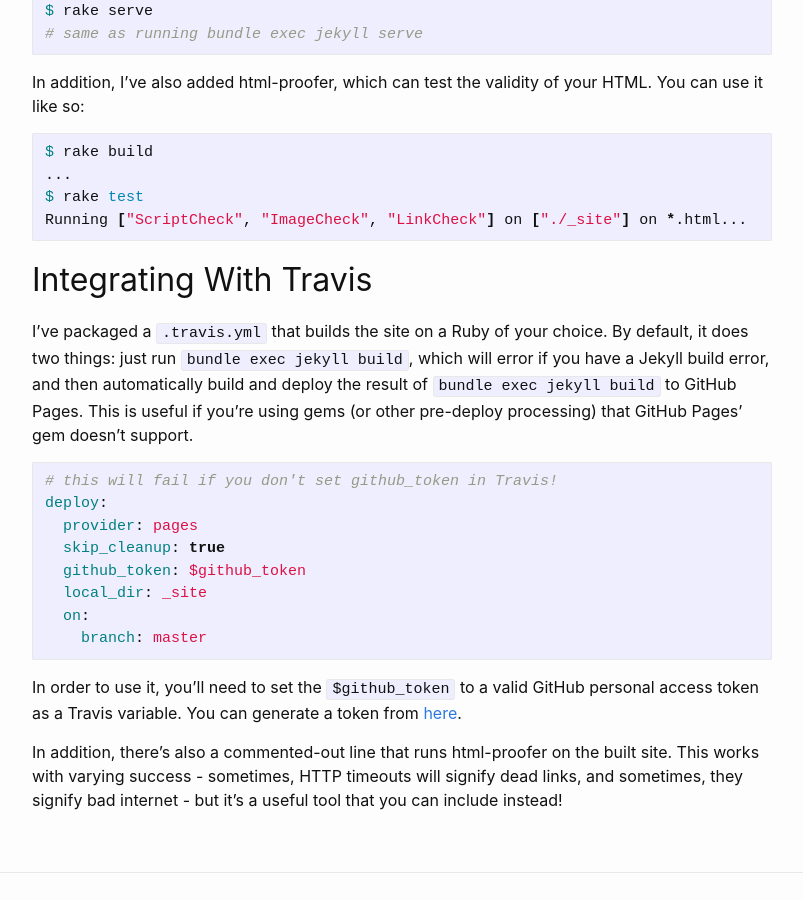
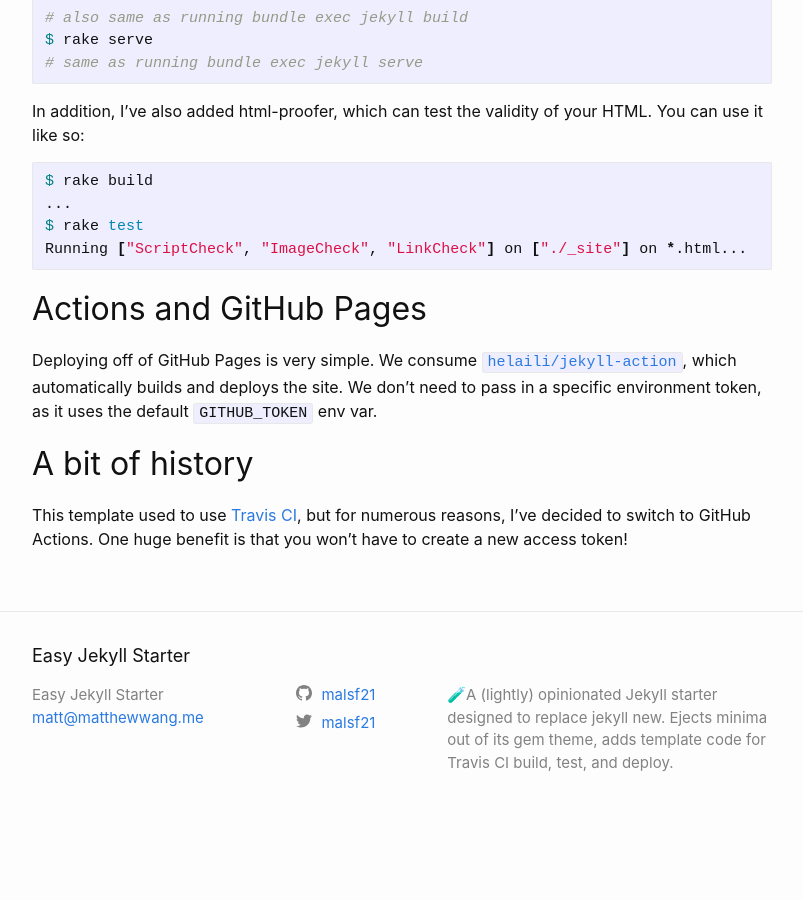
Before and after one commit to mattxwang/easy-jekyll-starter, a Jekyll site: the page built from _posts/2019-09-05-easy-jekyll-starter.markdown, in a window 1280 px wide and 900 px high, scrolled down 1819 px. Shown: the whole window, without its empty margins (238-1041 px from the left). Built offline with Jekyll 4.4.1, drawn with Linux system fonts in a browser that asks for light colours; after the commit the page ends 2653 px from its top, so only the background shows below that; some of the changed text lies outside the part shown.

Commit message:
Moves CI to GitHub Actions (#50)
!!

````diff
--- a/Gemfile
+++ b/Gemfile
@@ -33,3 +33,6 @@ end
 
 # Performance-booster for watching directories on Windows
 gem "wdm", "~> 0.1.1", :install_if => Gem.win_platform?
+
+# Adding webrick for Ruby 3+ users on mac
+gem 'webrick'
--- a/_posts/2019-09-05-easy-jekyll-starter.markdown
+++ b/_posts/2019-09-05-easy-jekyll-starter.markdown
@@ -11,7 +11,9 @@ Hey, thanks for using this starter template! I guess I should explain why this e
 This is a simple template repository for [Jekyll](https://jekyllrb.com). It does two simple things over `jekyll new ...`:
 
 * by default, ejects [minima](https://github.com/jekyll/minima) from its gem wrapper; this makes it easier to see what Jekyll is doing under the hood, and makes it easy to build your own theme
-* adds template code for [Travis CI](https://travis-ci.com), which uses [rake](https://github.com/ruby/rake) and optionally [html-proofer](https://github.com/gjtorikian/html-proofer) to check if the site built correctly, and auto-deploys the site to GitHub Pages
+* adds two workflows for GitHub Actions:
+  1. a test action that builds the site on PR/push
+  2. an action to deploy to [GitHub Pages](https://pages.github.com/) off of `main`. Thanks to [`helaili/jekyll-action`](https://github.com/helaili/jekyll-action), this works out of the box with no secrets required
 
 Other than that, I basically leave minima untouched.
 
@@ -19,15 +21,15 @@ Why did I make this simple template? I love using Jekyll, but I'm not a huge fan
 
 In addition, it becomes a bit of a pain if you want to override some, but not all, of minima's defaults. Putting the SASS in `_sass` makes it easier to accomplish these kinds of changes.
 
-Finally, I have a few preferences on how I usually run my Jekyll setups: I like using html-proofer to catch egregiously bad HTML (and check for dead links, though it's a bit inconsistent on that); I like aliasing the longer `bundle exec ...` commands to shorter keywords (like `rake build`); and, I Like using Travis CI to let me know if I've committed a bad build of the site. They make my life easier, but are understandably strange opinionated choices.
+Finally, I have a few preferences on how I usually run my Jekyll setups: I like using html-proofer to catch egregiously bad HTML (and check for dead links, though it's a bit inconsistent on that); I like aliasing the longer `bundle exec ...` commands to shorter keywords (like `rake build`); and, I Like using GitHub Actions to let me know if I've committed a bad build of the site.
 
-Currently, this template uses Jekyll v4.0.0.
+Currently, this template uses Jekyll v4.0.0+.
 
 ## Development Setup
 
 Admittedly, this is a little more annoying to use than `jekyll new ...`, but only slightly so.
 
-To use this template, you'll need to have some sort of Ruby on your system; I recommend that you use [rvm](https://rvm.io/), especially if you work on multiple different Ruby projects. Currently, the Travis build uses Ruby v2.6.3, but anything above v2.4.0 should be fine.
+To use this template, you'll need to have some sort of Ruby on your system; I recommend that you use [rvm](https://rvm.io/), especially if you work on multiple different Ruby projects. Currently, the Actions build uses Ruby `v2.7.4` and `v3.0.2` for test, and Ruby `3.0` for prod.
 
 If you haven't already, we're first going to install [bundler](https://bundler.io/):
 
@@ -80,21 +82,10 @@ $ rake test
 Running ["ScriptCheck", "ImageCheck", "LinkCheck"] on ["./_site"] on *.html...
 ```
 
-## Integrating With Travis
+## Actions and GitHub Pages
 
-I've packaged a `.travis.yml` that builds the site on a Ruby of your choice. By default, it does two things: just run `bundle exec jekyll build`, which will error if you have a Jekyll build error, and then automatically build and deploy the result of `bundle exec jekyll build` to GitHub Pages. This is useful if you're using gems (or other pre-deploy processing) that GitHub Pages' gem doesn't support.
+Deploying off of GitHub Pages is very simple. We consume [`helaili/jekyll-action`](https://github.com/helaili/jekyll-action), which automatically builds and deploys the site. We don't need to pass in a specific environment token, as it uses the default `GITHUB_TOKEN` env var.
 
-```yaml
-# this will fail if you don't set github_token in Travis!
-deploy:
-  provider: pages
-  skip_cleanup: true
-  github_token: $github_token
-  local_dir: _site
-  on:
-    branch: master
-```
+## A bit of history
 
-In order to use it, you'll need to set the `$github_token` to a valid GitHub personal access token as a Travis variable. You can generate a token from [here](https://github.com/settings/tokens).
-
-In addition, there's also a commented-out line that runs html-proofer on the built site. This works with varying success - sometimes, HTTP timeouts will signify dead links, and sometimes, they signify bad internet - but it's a useful tool that you can include instead!
+This template used to use [Travis CI](https://travis-ci.com/), but for numerous reasons, I've decided to switch to GitHub Actions. One huge benefit is that you won't have to create a new access token!
````
Also changed, not shown: .github/workflows/gh-deploy.yml (added), .github/workflows/test.yml (added), .travis.yml (deleted), Gemfile.lock, README.md.
